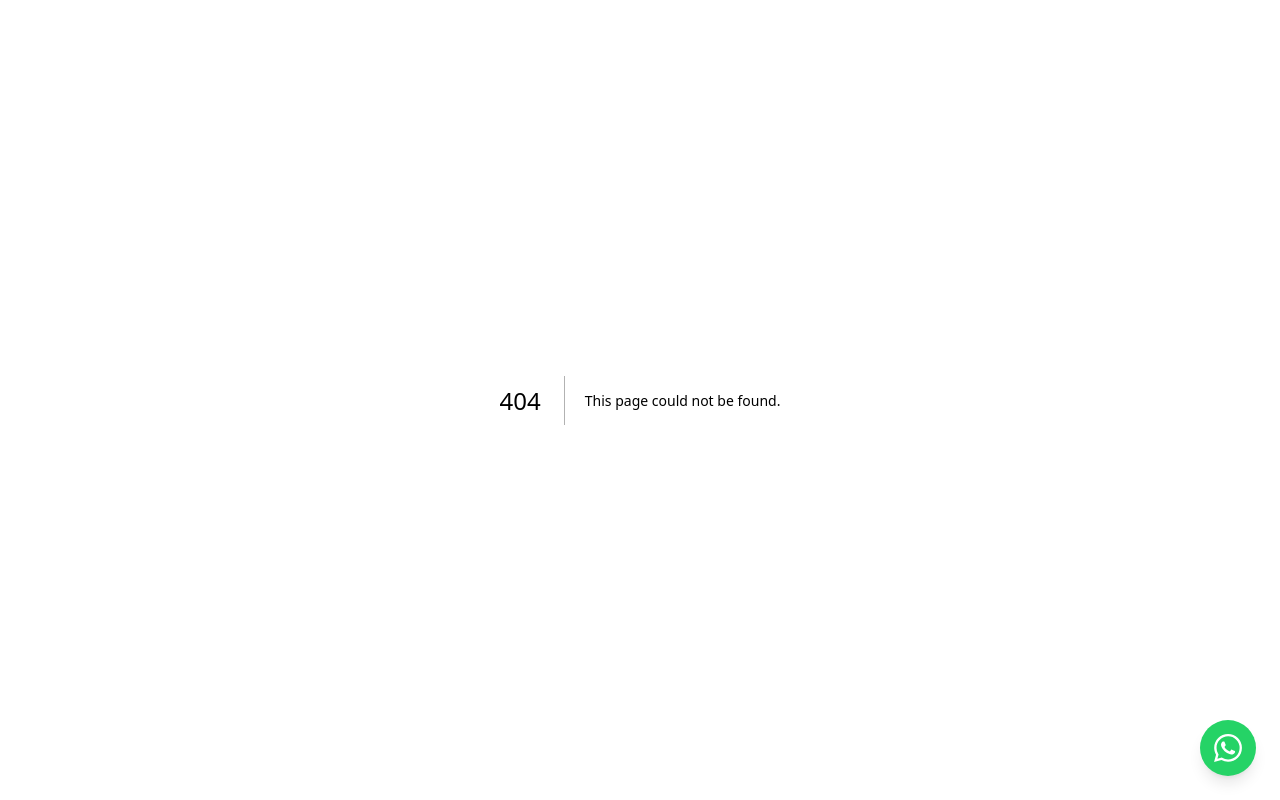
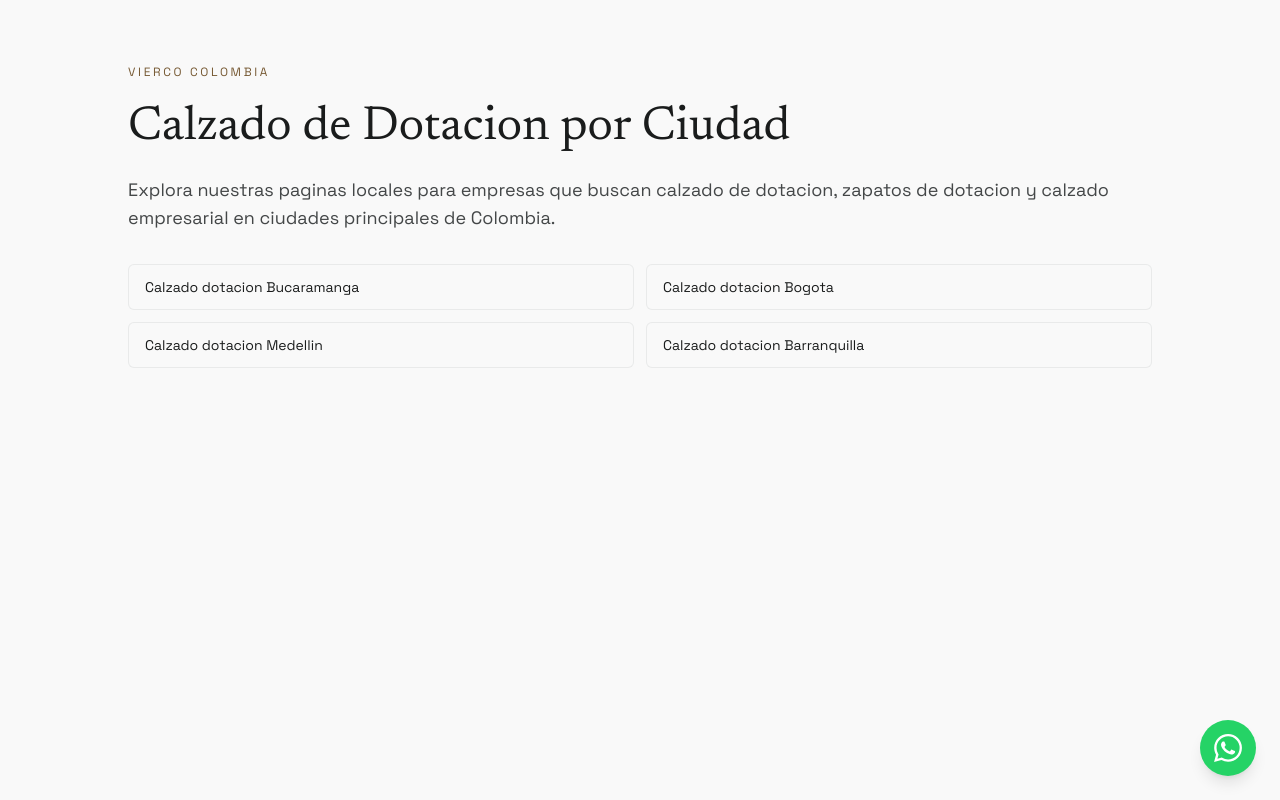
Before and after one commit to hedinyer/vierco_page, a Next.js app: page /zapato-dotacion in a window 1280 px wide. Before the commit this address had no page. Built offline with nearby package versions, Linux system fonts and the light colour scheme.

Commit message:
Update SEO metadata and enhance sitemap; add structured data for organization and FAQ, and improve local SEO links for better visibility. Adjust image handling in cursorignore to include new formats.

```diff
--- a/src/app/layout.tsx
+++ b/src/app/layout.tsx
@@ -15,6 +15,29 @@ const spaceGrotesk = Space_Grotesk({
   variable: "--font-body",
   weight: ["300", "400", "500", "600", "700"],
 });
+
+const organizationJsonLd = {
+  "@context": "https://schema.org",
+  "@type": "Organization",
+  name: "Vierco",
+  url: "https://viercocalzado.com",
+  logo: "https://viercocalzado.com/logo1.png",
+  description:
+    "Calzado empresarial y calzado de dotacion para equipos corporativos en Colombia.",
+  sameAs: [],
+};
+
+const websiteJsonLd = {
+  "@context": "https://schema.org",
+  "@type": "WebSite",
+  name: "Vierco",
+  url: "https://viercocalzado.com",
+  potentialAction: {
+    "@type": "SearchAction",
+    target: "https://viercocalzado.com/?q={search_term_string}",
+    "query-input": "required name=search_term_string",
+  },
+};
 
 export const metadata: Metadata = {
   metadataBase: new URL("https://viercocalzado.com"),
@@ -58,6 +81,10 @@ export const metadata: Metadata = {
       "Calzado empresarial premium para profesionales modernos en Colombia.",
     images: ["/logo1.png"],
   },
+  other: {
+    "geo.region": "CO",
+    "geo.placename": "Colombia",
+  },
 };
 
 export const viewport: Viewport = {
@@ -74,6 +101,14 @@ export default function RootLayout({
   return (
     <html lang="es">
       <body className={`${newsreader.variable} ${spaceGrotesk.variable} antialiased`}>
+        <script
+          type="application/ld+json"
+          dangerouslySetInnerHTML={{ __html: JSON.stringify(organizationJsonLd) }}
+        />
+        <script
+          type="application/ld+json"
+          dangerouslySetInnerHTML={{ __html: JSON.stringify(websiteJsonLd) }}
+        />
         <Providers>
           {children}
           <WhatsAppButton />
--- a/src/app/sitemap.ts
+++ b/src/app/sitemap.ts
@@ -18,6 +18,12 @@ export default function sitemap(): MetadataRoute.Sitemap {
       changeFrequency: "daily",
       priority: 1,
     },
+    {
+      url: `${baseUrl}/zapato-dotacion`,
+      lastModified: new Date(),
+      changeFrequency: "weekly",
+      priority: 0.95,
+    },
     ...cityPages,
   ];
 }
--- a/src/app/zapato-dotacion/[city]/page.tsx
+++ b/src/app/zapato-dotacion/[city]/page.tsx
@@ -6,6 +6,8 @@ import { getSeoCityBySlug, seoCities } from "@/lib/seo-cities";
 type CityPageProps = {
   params: Promise<{ city: string }>;
 };
+
+export const revalidate = 86400;
 
 export function generateStaticParams() {
   return seoCities.map((city) => ({ city: city.slug }));
@@ -52,6 +54,29 @@ export default async function CitySeoPage({ params }: CityPageProps) {
     notFound();
   }
 
+  const faqJsonLd = {
+    "@context": "https://schema.org",
+    "@type": "FAQPage",
+    mainEntity: [
+      {
+        "@type": "Question",
+        name: `Donde comprar calzado de dotacion en ${cityData.name}?`,
+        acceptedAnswer: {
+          "@type": "Answer",
+          text: `En Vierco puedes cotizar calzado de dotacion en ${cityData.name} para equipos empresariales con enfoque en comodidad, estilo y durabilidad.`,
+        },
+      },
+      {
+        "@type": "Question",
+        name: `Que tipo de zapatos de dotacion ofrece Vierco en ${cityData.name}?`,
+        acceptedAnswer: {
+          "@type": "Answer",
+          text: `Ofrecemos referencias de calzado empresarial y corporativo para uso diario en ambientes profesionales, con materiales de alta calidad.`,
+        },
+      },
+    ],
+  };
+
   return (
     <main className="min-h-screen bg-background text-on-surface px-6 py-16 md:px-12">
       <section className="mx-auto max-w-4xl space-y-6">
@@ -71,6 +96,16 @@ export default async function CitySeoPage({ params }: CityPageProps) {
           diseno elegante, comodidad para jornadas largas y materiales de alto
           desempeno para uso empresarial.
         </p>
+        <h2 className="pt-2 font-headline text-2xl md:text-3xl">
+          Calzado dotacion {cityData.name} para empresas
+        </h2>
+        <p className="text-base md:text-lg text-on-surface-variant">
+          Trabajamos soluciones de calzado para dotacion empresarial en{" "}
+          {cityData.name}, con lineas enfocadas en presentacion profesional,
+          confort y resistencia. Tambien atendemos busquedas relacionadas como
+          calzado dotacion {cityData.name.toLowerCase()} y zapato dotacion{" "}
+          {cityData.name.toLowerCase()}.
+        </p>
         <div className="pt-2">
           <Link
             href="/"
@@ -79,6 +114,10 @@ export default async function CitySeoPage({ params }: CityPageProps) {
             Ver todo el catalogo
           </Link>
         </div>
+        <script
+          type="application/ld+json"
+          dangerouslySetInnerHTML={{ __html: JSON.stringify(faqJsonLd) }}
+        />
       </section>
     </main>
   );
--- /dev/null
+++ b/src/app/zapato-dotacion/page.tsx
@@ -0,0 +1,45 @@
+import Link from "next/link";
+import { seoCities } from "@/lib/seo-cities";
+
+export const metadata = {
+  title: "Calzado de Dotacion por Ciudad",
+  description:
+    "Encuentra calzado de dotacion y calzado empresarial de Vierco por ciudad en Colombia: Bucaramanga, Bogota, Medellin y Barranquilla.",
+  alternates: {
+    canonical: "https://viercocalzado.com/zapato-dotacion",
+  },
+};
+
+export default function DotacionHubPage() {
+  return (
+    <main className="min-h-screen bg-background text-on-surface px-6 py-16 md:px-12">
+      <section className="mx-auto max-w-5xl space-y-6">
+        <p className="font-label text-xs tracking-[0.22em] text-secondary uppercase">
+          Vierco Colombia
+        </p>
+        <h1 className="font-headline text-4xl md:text-5xl">
+          Calzado de Dotacion por Ciudad
+        </h1>
+        <p className="text-base md:text-lg text-on-surface-variant">
+          Explora nuestras paginas locales para empresas que buscan calzado de
+          dotacion, zapatos de dotacion y calzado empresarial en ciudades
+          principales de Colombia.
+        </p>
+
+        <div className="grid gap-3 sm:grid-cols-2 pt-2">
+          {seoCities
+            .filter((city) => city.slug !== "barranquila")
+            .map((city) => (
+              <Link
+                key={city.slug}
+                href={`/zapato-dotacion/${city.slug}`}
+                className="rounded-md border border-outline-variant/30 bg-background px-4 py-3 text-sm text-on-surface hover:border-secondary hover:text-secondary transition-colors"
+              >
+                Calzado dotacion {city.name}
+              </Link>
+            ))}
+        </div>
+      </section>
+    </main>
+  );
+}
--- a/src/components/layout/LocalSeoSection.tsx
+++ b/src/components/layout/LocalSeoSection.tsx
@@ -1,6 +1,7 @@
 import Link from "next/link";
 
 const cityLinks = [
+  { href: "/zapato-dotacion", label: "Calzado de dotacion por ciudad" },
   { href: "/zapato-dotacion/bucaramanga", label: "Zapato de dotacion en Bucaramanga" },
   { href: "/zapato-dotacion/bogota", label: "Zapato de dotacion en Bogota" },
   { href: "/zapato-dotacion/medellin", label: "Zapato de dotacion en Medellin" },
@@ -24,7 +25,7 @@ export default function LocalSeoSection() {
           Medellin y Barranquilla.
         </p>
 
-        <div className="mt-8 grid gap-3 sm:grid-cols-2">
+        <div className="mt-8 grid gap-3 sm:grid-cols-2 lg:grid-cols-3">
           {cityLinks.map((item) => (
             <Link
               key={item.href}
```
Also changed, not shown: 1 other file (tests, documents, lock files or other folders).
